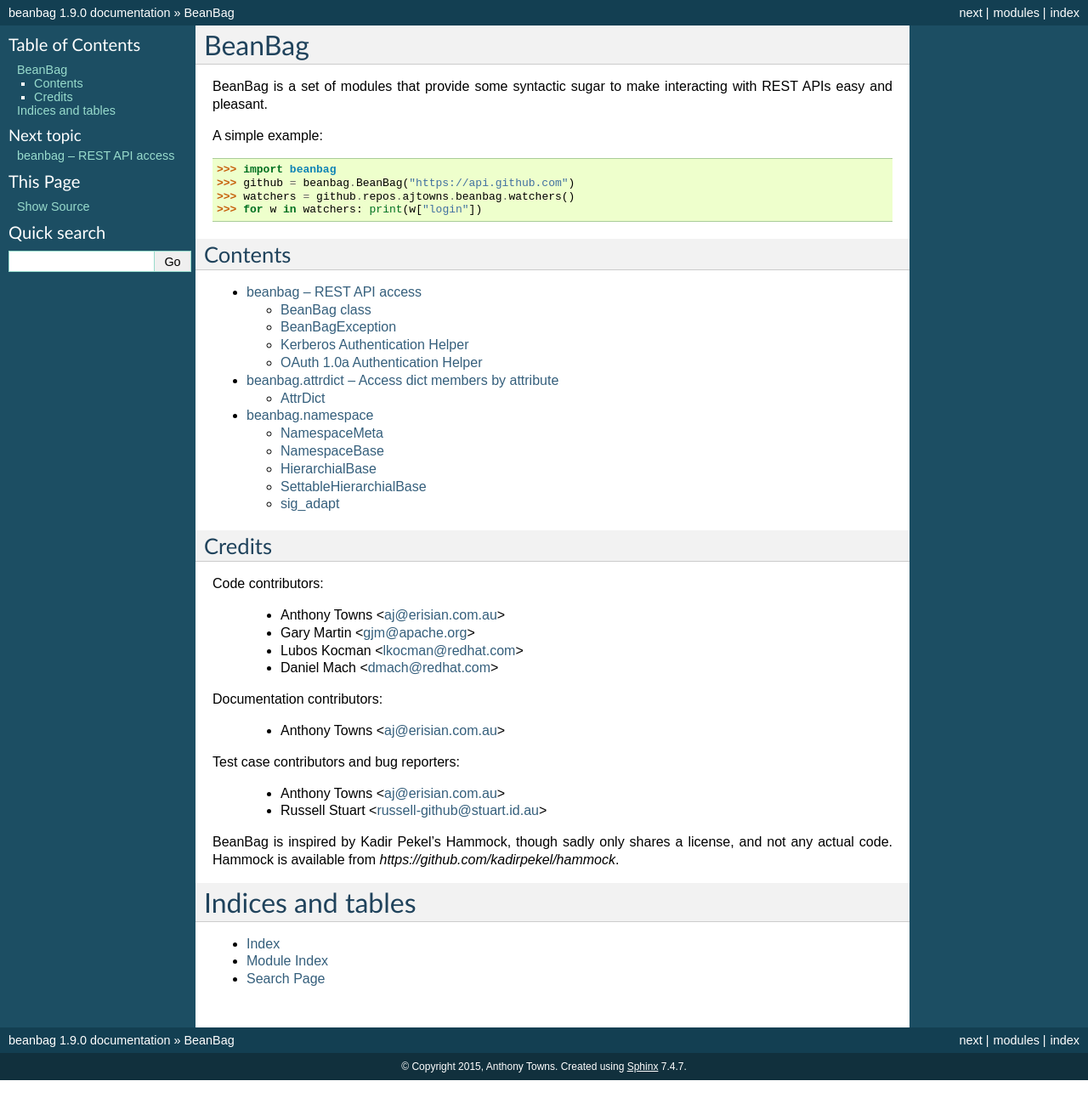
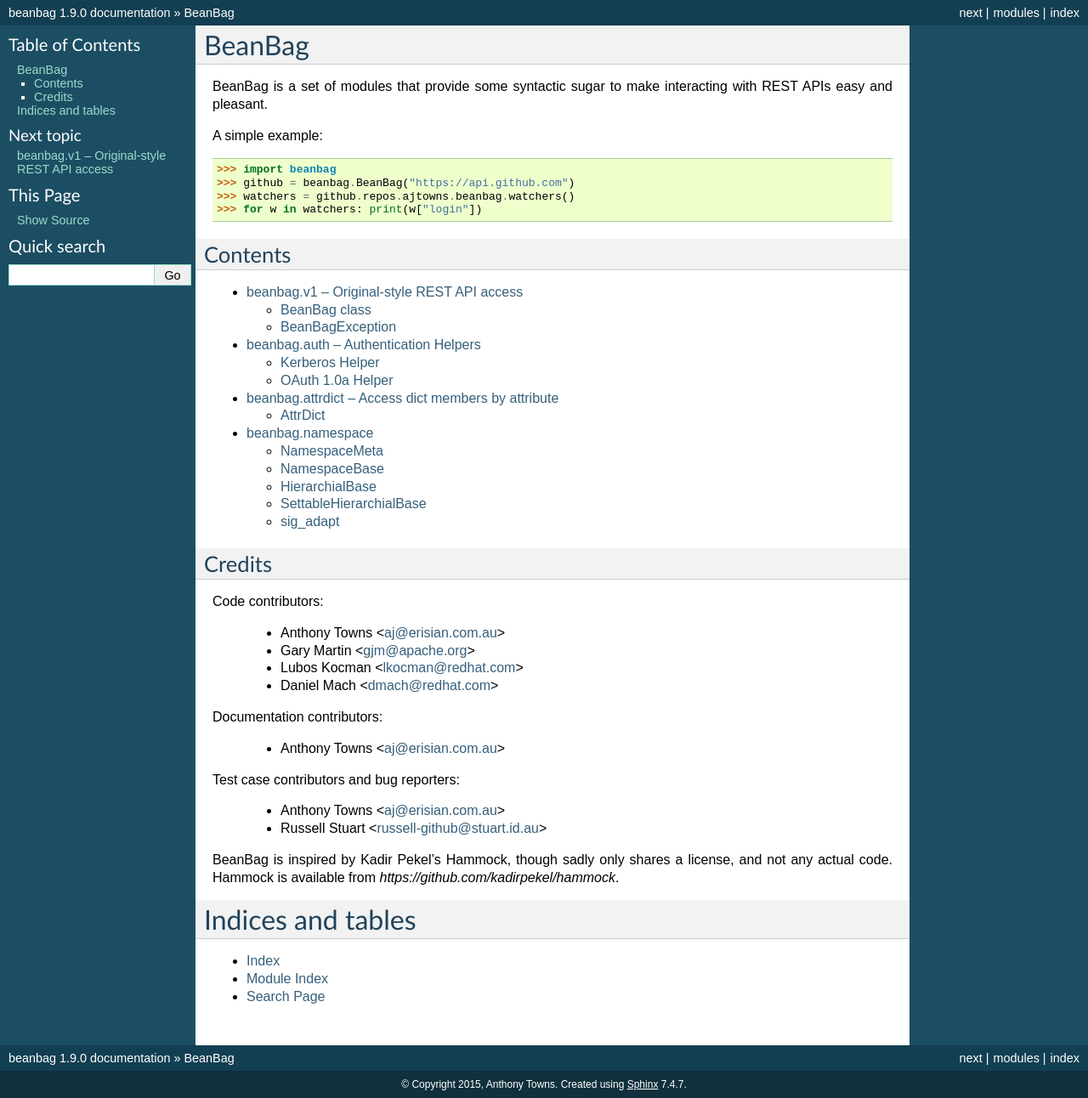
Before and after one commit to ajtowns/beanbag, a Sphinx documentation site: the page built from docs/index.rst, in a window 1280 px wide. Shown: the whole page at 85% size. Built offline with Sphinx 7.4.7, drawn with Linux system fonts in a browser that asks for light colours; before the commit the page ends 1271 px from its top, so only the background shows below that.

Commit message:
update docs in preparation for v2

```diff
--- a/docs/index.rst
+++ b/docs/index.rst
@@ -26,7 +26,8 @@
 .. toctree::
    :maxdepth: 2
 
-   url.rst
+   v1.rst
+   auth.rst
    attrdict.rst
    namespace.rst
 
```
Also changed, not shown: docs/auth.rst (added, +30 -0 lines), docs/v1.rst (renamed from docs/url.rst, +5 -31 lines).
